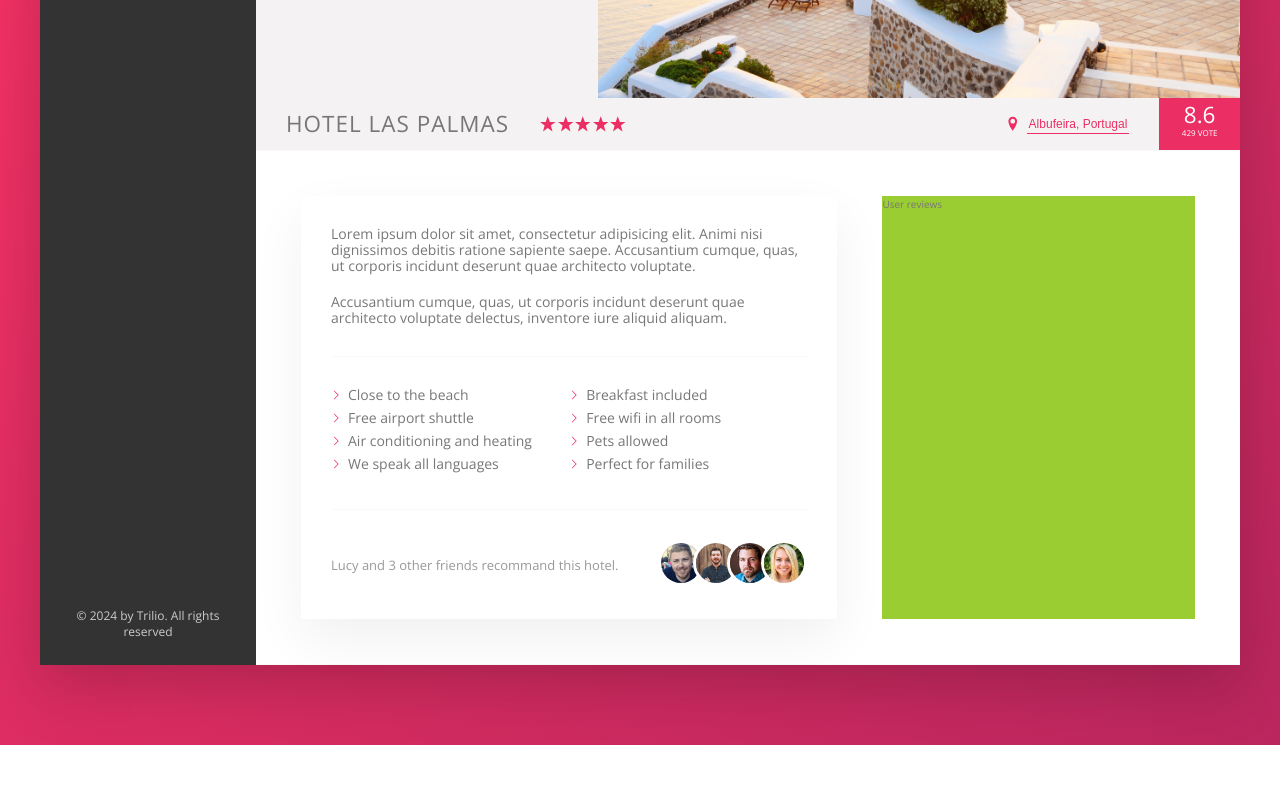
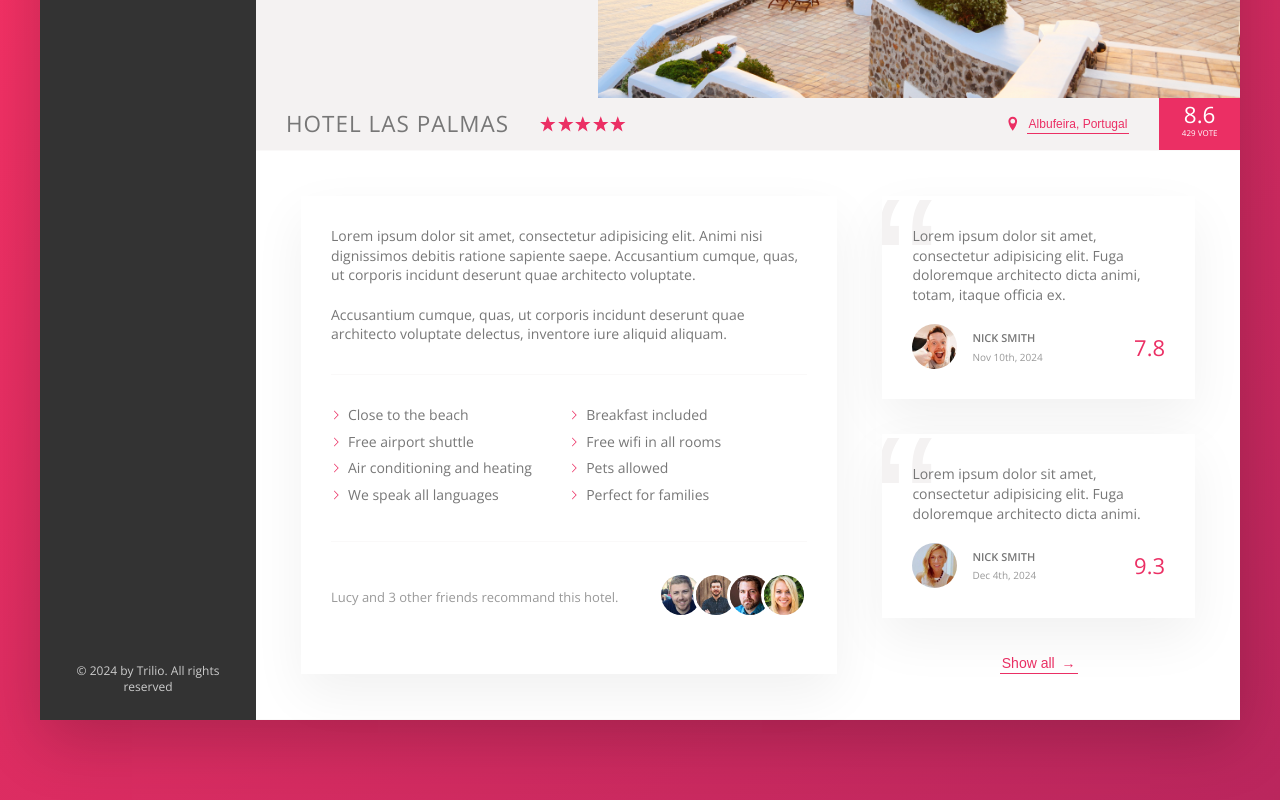
Before and after one commit to pjevic/Trilio-III, a website: page index.html in a window 1280 px wide. Shown: the part 437-1237 px from the top of the page. Before the commit the page ends 1182 px from the top, so only its background shows below. Drawn offline with nearby package versions, Linux system fonts and the light colour scheme.

Commit message:
User Reviews Section

```diff
--- a/index.html
+++ b/index.html
@@ -156,7 +156,36 @@
                                 </div>
                             </div>
                         </div>
-                        <div class="user-reviews">User reviews</div>
+                        <div class="user-reviews">
+                            <figure class="review">
+                                <blockquote class="review__text">
+                                    Lorem ipsum dolor sit amet, consectetur adipisicing elit. Fuga doloremque architecto dicta animi, totam, itaque officia ex.
+                                </blockquote>
+                                <figcaption class="review__user">
+                                    <img src="/img/user-1.jpg" alt="User 1" class="review__photo">
+                                    <div class="review__user-box">
+                                        <p class="review__user-name">Nick Smith</p>
+                                        <p class="review__user-date">Nov 10th, 2024</p>
+                                    </div>
+                                    <div class="review__rating">7.8</div>
+                                </figcaption>
+                            </figure>
+                            <figure class="review">
+                                <blockquote class="review__text">
+                                    Lorem ipsum dolor sit amet, consectetur adipisicing elit. Fuga doloremque architecto dicta animi.
+                                </blockquote>
+                                <figcaption class="review__user">
+                                    <img src="/img/user-2.jpg" alt="User 1" class="review__photo">
+                                    <div class="review__user-box">
+                                        <p class="review__user-name">Nick Smith</p>
+                                        <p class="review__user-date">Dec 4th, 2024</p>
+                                    </div>
+                                    <div class="review__rating">9.3</div>
+                                </figcaption>
+                            </figure>
+
+                            <button class="btn-inline">Show all <span>&rarr;</span></button>
+                        </div>
                     </div>
 
 
--- a/sass/_component.scss
+++ b/sass/_component.scss
@@ -269,8 +269,17 @@
     cursor: pointer;
     transition: all .2s;
 
+    & span {
+        margin-left: 3px;
+        transition: margin-left .3s;
+    }
+
     &:hover {
         color: var(--color-gray-dark-1);
+
+        span {
+            margin-left: 8px;
+        }
     }
 
     &:focus {
@@ -362,3 +371,70 @@
 
     }
 }
+
+//////////////////////////////////////////////// REVIEWS
+.review {
+    background-color: #fff;
+    box-shadow: var(--shadow-light);
+    margin-bottom: 3.5rem;
+    padding: 3rem;
+    overflow: hidden;
+
+    position: relative;
+
+    &__text {
+        margin-bottom: 2rem;
+        z-index: 10;
+        position: relative;
+    }
+
+    &__user {
+        display: flex;
+        align-items: center;
+    }
+
+    &__photo {
+        height: 4.5rem;
+        width: 4.5rem;
+        border-radius: 50%;
+        margin-right: 1.5rem;
+    }
+
+    &__user-box {
+        display: flex;
+        flex-direction: column;
+        justify-content: space-around;
+        margin-right: auto;
+    }
+
+    &__user-name {
+        font-size: 1.1rem;
+        font-weight: 600;
+        text-transform: uppercase;
+        margin-bottom: 4px;
+    }
+
+    &__user-date {
+        font-size: 1rem;
+        font-weight: 400;
+        color: var(--color-gray-dark-3);
+    }
+
+    &__rating {
+        color: var(--color-primary);
+        font-size: 2.2rem;
+        font-weight: 300;
+    }
+
+    &::before {
+        content: "\201C";
+        position: absolute;
+        top: -2.75rem;
+        left: -1rem;
+        font-size: 20rem;
+        color: var(--color-gray-light-2);
+        line-height: 1;
+        font-family: sans-serif;
+        z-index: 1;
+    }
+}
--- a/sass/_layout.scss
+++ b/sass/_layout.scss
@@ -40,13 +40,14 @@
 
 .detail {
     display: flex;
+    font-size: 1.4rem;
+    line-height: 1.4;
     padding: 4.5rem;
     background-color: #fff;
     border-bottom: var(--line);
 }
 
 .description {
-    font-size: 1.4rem;
     background-color: fff;
     box-shadow: var(--shadow-light);
     padding: 3rem;
@@ -55,6 +56,9 @@
 }
 
 .user-reviews {
-    background-color: yellowgreen;
     flex: 1;
+
+    display: flex;
+    flex-direction: column;
+    align-items: center;
 }
```
Also changed, not shown: css/style.css.
